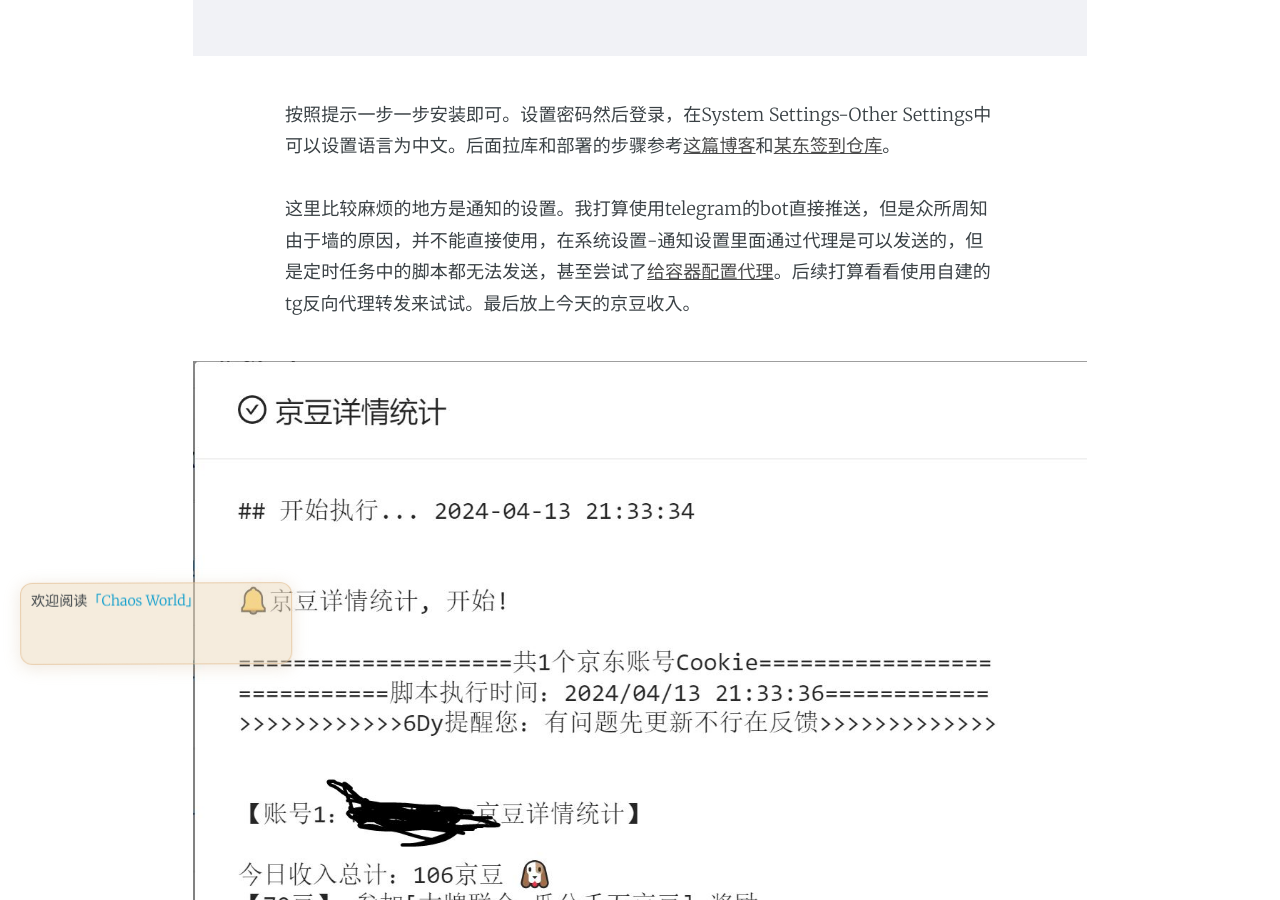
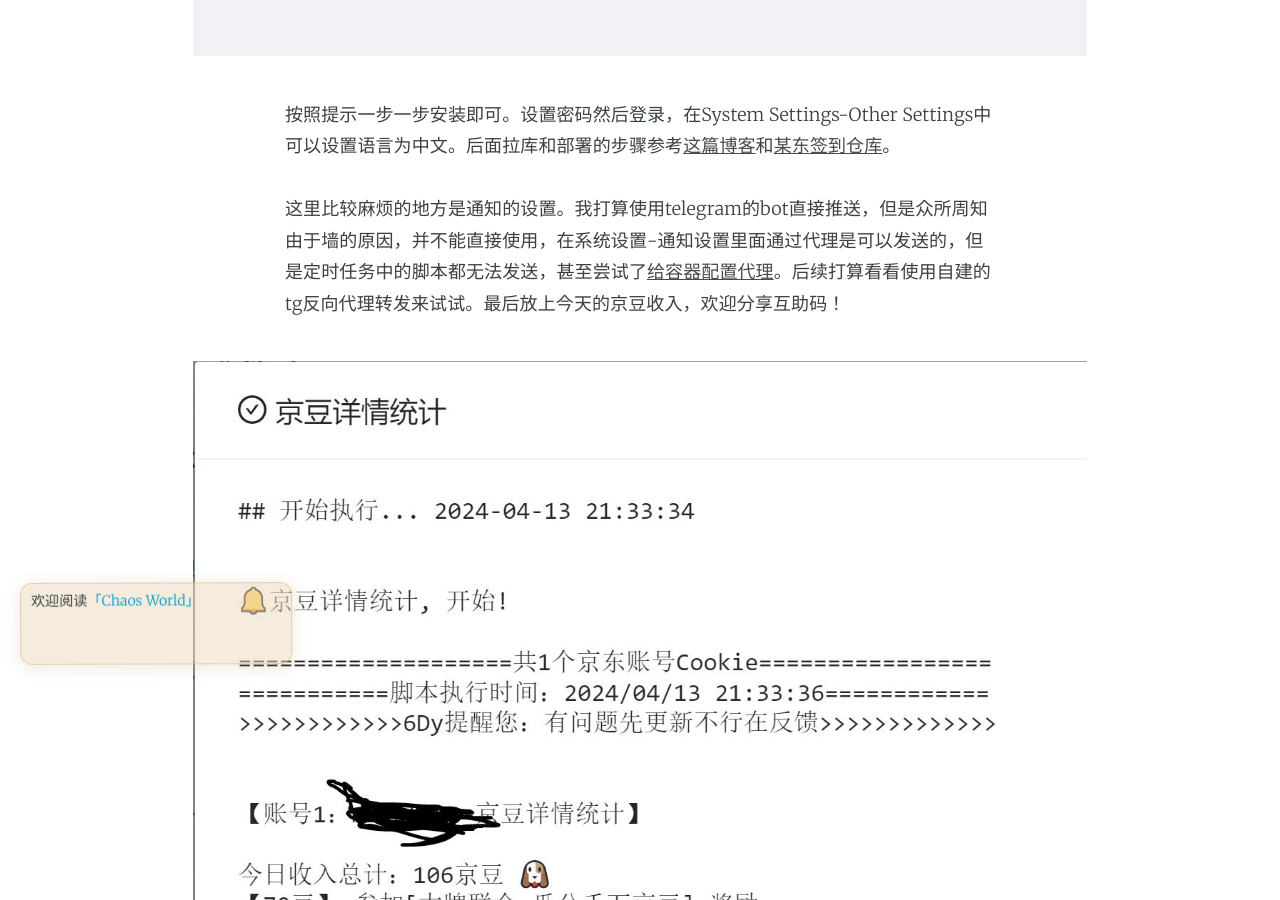
Before and after one commit to marktube/marktube.github.io, a Jekyll site: the page built from _posts/2024-03-11-Qing-Long-RaspberryPi.md, in a window 1280 px wide and 900 px high, scrolled down 4848 px. Built offline with Jekyll 4.4.1, drawn with Linux system fonts in a browser that asks for light colours; comment, search, counter and statistics services are not loaded; some of the changed text lies outside the part shown.

Commit message:
Update 2024-03-11-Qing-Long-RaspberryPi.md

```diff
--- a/_posts/2024-03-11-Qing-Long-RaspberryPi.md
+++ b/_posts/2024-03-11-Qing-Long-RaspberryPi.md
@@ -97,6 +97,6 @@ docker run -dit -v $PWD/ql/data:/ql/data -p 5700:5700  -e QlBaseUrl="/" -e QlPor
 
 按照提示一步一步安装即可。设置密码然后登录，在System Settings-Other Settings中可以设置语言为中文。后面拉库和部署的步骤参考[这篇博客](https://blog.csdn.net/Blue_W_Blue/article/details/124271487)和[某东签到仓库](https://github.com/6dylan6/jdpro/tree/main)。
 
-这里比较麻烦的地方是通知的设置。我打算使用telegram的bot直接推送，但是众所周知由于墙的原因，并不能直接使用，在系统设置-通知设置里面通过代理是可以发送的，但是定时任务中的脚本都无法发送，甚至尝试了[给容器配置代理](https://anthonysun256.github.io/docker-proxy-complete-solution/)。后续打算看看使用自建的tg反向代理转发来试试。最后放上今天的京豆收入。
+这里比较麻烦的地方是通知的设置。我打算使用telegram的bot直接推送，但是众所周知由于墙的原因，并不能直接使用，在系统设置-通知设置里面通过代理是可以发送的，但是定时任务中的脚本都无法发送，甚至尝试了[给容器配置代理](https://anthonysun256.github.io/docker-proxy-complete-solution/)。后续打算看看使用自建的tg反向代理转发来试试。最后放上今天的京豆收入，欢迎分享互助码！
 
 ![tongji](../../../../assets/images/ql_tongji.jpg)
```
Also changed, not shown: other parts of _posts/2024-03-11-Qing-Long-RaspberryPi.md (+1 -1 lines).
